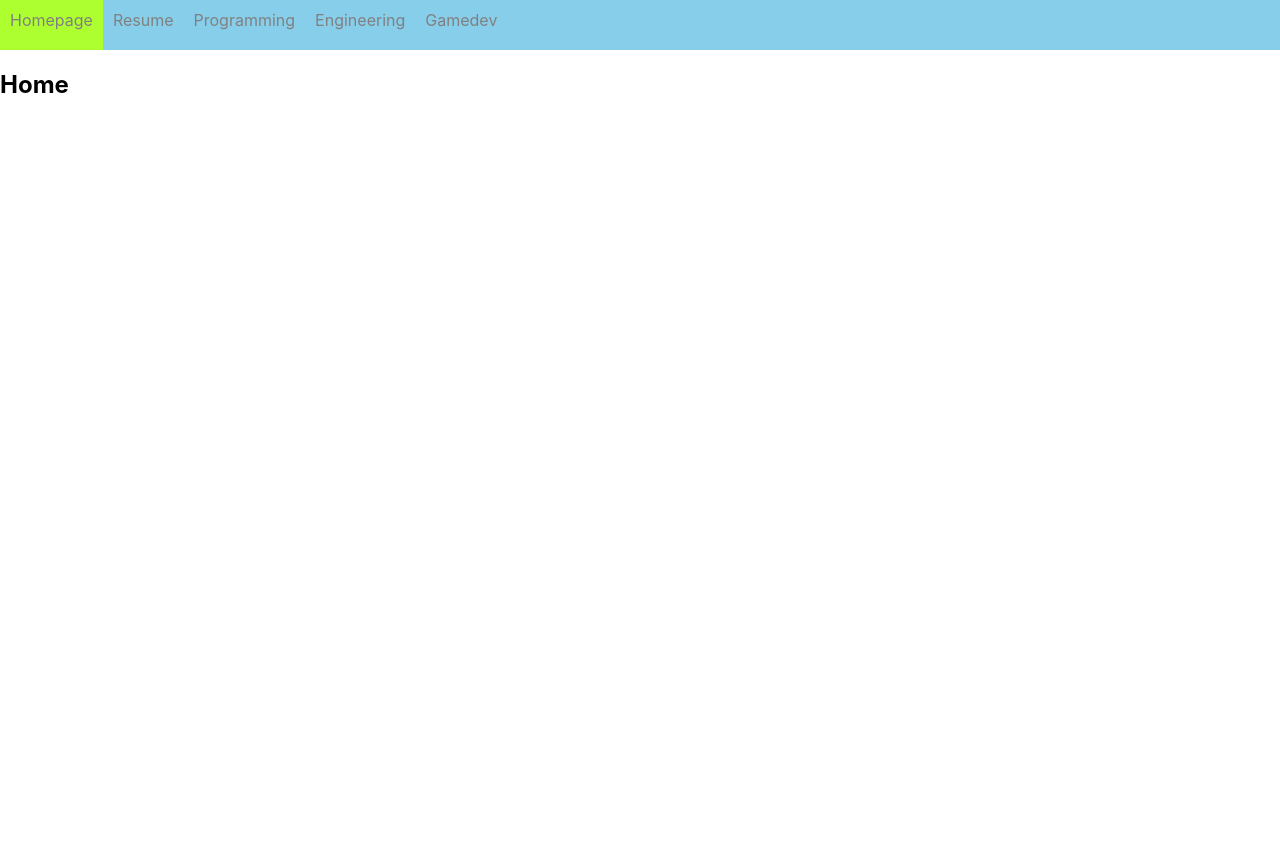
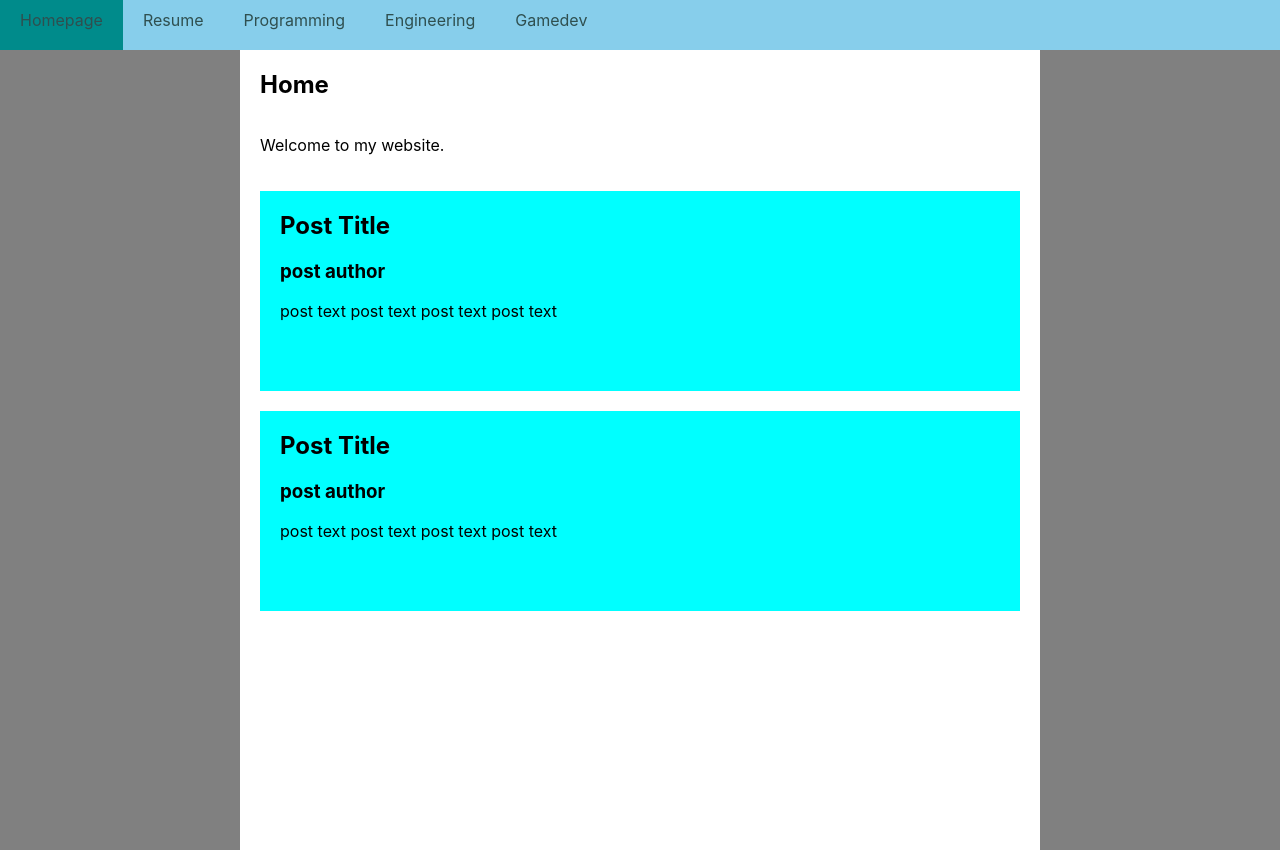
Before and after one commit to owenziegler/portfoliosite, a React (Create React App) app in the folder client/: page / in a window 1280 px wide. Before the commit the page ends 800 px from the top, so only its background shows below. Built offline with nearby package versions, Linux system fonts and the light colour scheme.

Commit message:
centered content styling, background bars

```diff
--- a/client/src/App.js
+++ b/client/src/App.js
@@ -7,14 +7,15 @@ import Engineering from "./pages/Engineering"
 import Gamedev from "./pages/Gamedev"
 //components
 import Navbar from "./components/Navbar"
+//styles
+import "./styles/styles.css"
 
 function App() {
   return (
     <div className="App">
       <BrowserRouter>
         <div><Navbar/></div>
-
-        <div className="pages">
+        <div className="container">
               <Routes>
                 <Route
                   path="/"
--- a/client/src/components/Navbar.js
+++ b/client/src/components/Navbar.js
@@ -1,5 +1,5 @@
 import {Link} from 'react-router-dom'
-import './navbar.css'
+import '../styles/navbar.css'
 
 const Navbar = () => {
     return (
--- /dev/null
+++ b/client/src/components/PostPreview.js
@@ -0,0 +1,12 @@
+import '../styles/postPreview.css'
+
+const PostPreview = () => {
+    return (
+        <div className='preview-box'>
+            <h2>Post Title</h2>
+            <h3>post author</h3>
+            <p>post text post text post text post text</p>
+        </div>
+    )
+}
+export default PostPreview
--- a/client/src/pages/Engineering.js
+++ b/client/src/pages/Engineering.js
@@ -1,7 +1,10 @@
 const Engineering = () => {
     return (
-        <div className="engineering">
+        <div className="content">
             <h2>engineering</h2>
+            <p>
+                This is where all my engineering stuff goes.
+            </p>
         </div>
     )
 }
--- a/client/src/pages/Gamedev.js
+++ b/client/src/pages/Gamedev.js
@@ -1,6 +1,6 @@
 const Gamedev = () => {
     return (
-        <div className="gamedev">
+        <div className="content">
             <h2>gamedev</h2>
         </div>
     )
--- a/client/src/pages/Home.js
+++ b/client/src/pages/Home.js
@@ -1,7 +1,13 @@
+import PostPreview from "../components/PostPreview"
+import "../styles/styles.css"
 const Home = () => {
     return (
-        <div className = "home">
+        <div className="content">
             <h2>Home</h2>
+            <p>Welcome to my website.</p>
+            <br/>
+            <PostPreview/>
+            <PostPreview/>
         </div>
     )
 }
--- a/client/src/pages/Programming.js
+++ b/client/src/pages/Programming.js
@@ -1,6 +1,6 @@
 const Programming = () => {
     return (
-        <div className="programming">
+        <div className="content">
             <h2>Programming</h2>
         </div>
     )
--- a/client/src/pages/Resume.js
+++ b/client/src/pages/Resume.js
@@ -1,7 +1,10 @@
 const Resume = () => {
     return (
-        <div className="resume">
+        <div className="content">
             <h2>Resume</h2>
+            <p>
+                This is where my resume goes
+            </p>
         </div>
     )
 }
--- a/client/src/components/navbar.css
+++ b/client/src/styles/navbar.css
@@ -20,14 +20,15 @@ nav li {
 
 .nav-link {
     display:block;
-    padding: 10px;
+    padding: 10px 20px;
     height: 30px;
-    color: grey;
+    color: darkslategrey;
     text-align: center;
     text-justify: center;
     text-decoration:none;
 }
 
 .nav-link:hover {
-    background-color:greenyellow;
+    background-color:darkcyan;
+
 }
--- /dev/null
+++ b/client/src/styles/postPreview.css
@@ -0,0 +1,9 @@
+.preview-box {
+    width: 100%;
+    height: 200px;
+    margin: 0 auto;
+    margin-bottom:20px;
+    padding:0 20px;
+    background-color:aqua;
+    box-sizing:border-box;
+}
--- /dev/null
+++ b/client/src/styles/styles.css
@@ -0,0 +1,20 @@
+.container {
+    display:flex;
+    justify-content: center;
+    background-color: grey;
+    height: 100vh;
+    padding:0;
+    margin:0;
+}
+
+.content {
+    display: flex;
+    flex-direction:column;
+    width:100%;
+    height:100%;
+    max-width: 800px;
+    background-color:white;
+    padding: 0 20px;
+    margin: 0 30px;
+    box-sizing:border-box;
+}
```
Also changed, not shown: client/src/index.css (line endings or trailing spaces). Lines whose indentation alone changed are shown as unchanged.
